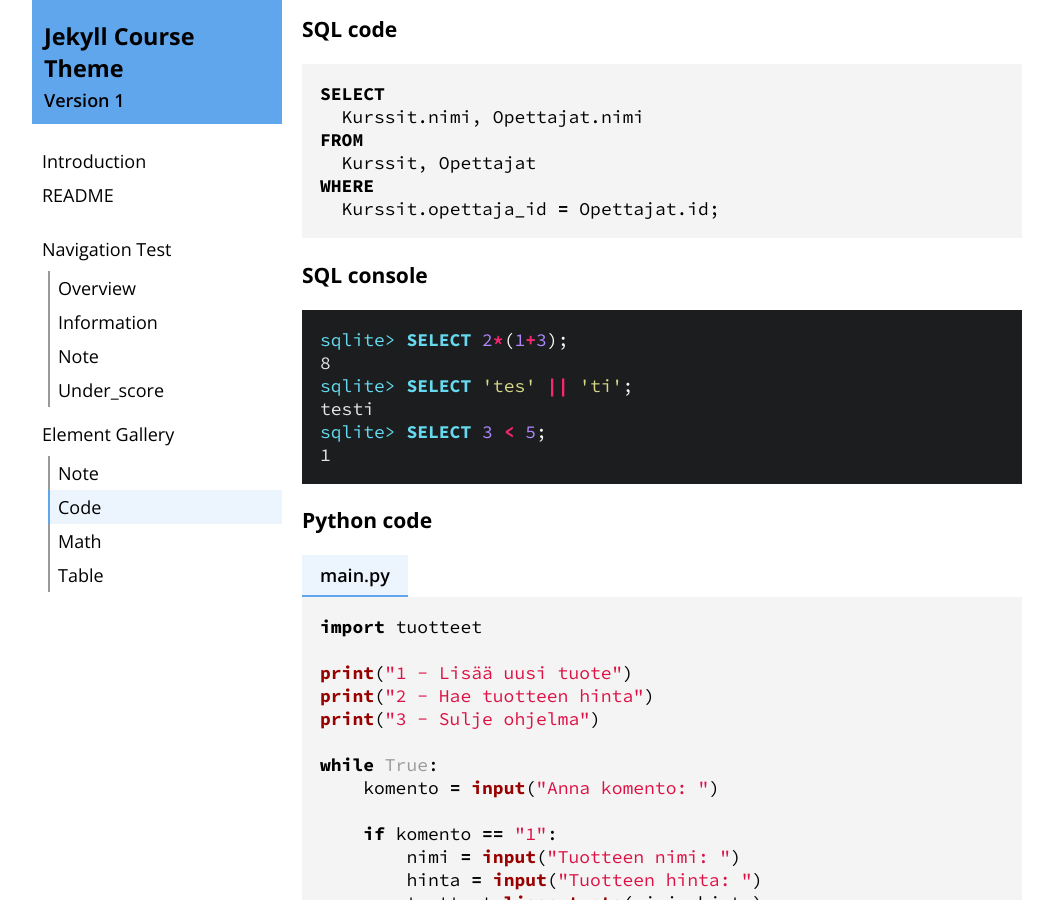
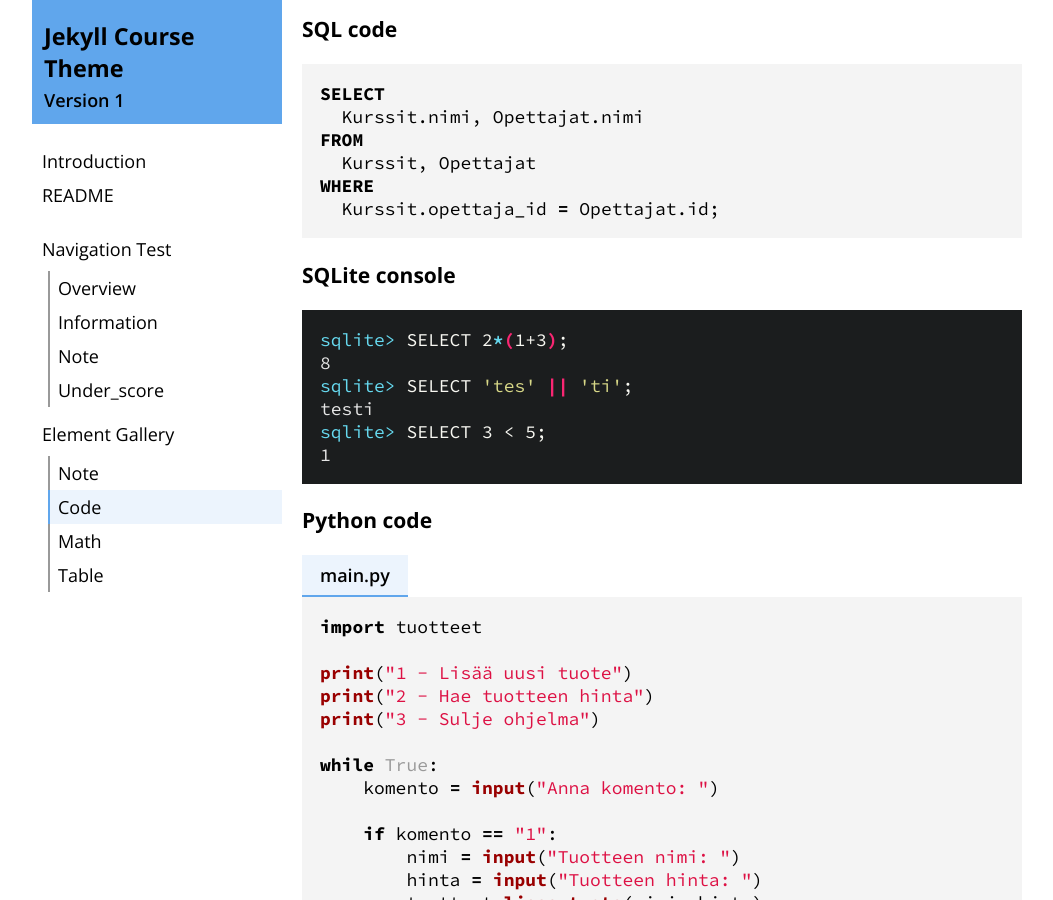
Before and after one commit to ollpu/jekyll-course-theme, a Jekyll site: the page built from _material/02-gallery.md, in a window 1280 px wide and 900 px high, scrolled down 773 px. Shown: the whole window, without its empty margins (113-1166 px from the left). Built offline with Jekyll 4.4.1, drawn with Linux system fonts in a browser that asks for light colours.

Commit message:
Use "sqlite" syntax instead of "sql"

````diff
--- a/_material/02-gallery.md
+++ b/_material/02-gallery.md
@@ -53,9 +53,9 @@ WHERE
   Kurssit.opettaja_id = Opettajat.id;
 ```
 
-### SQL console
+### SQLite console
 
-```console?lang=sql
+```console?lang=sqlite
 sqlite> SELECT 2*(1+3);
 8
 sqlite> SELECT 'tes' || 'ti';
````
Also changed, not shown: README.md (+1 -1 lines).
